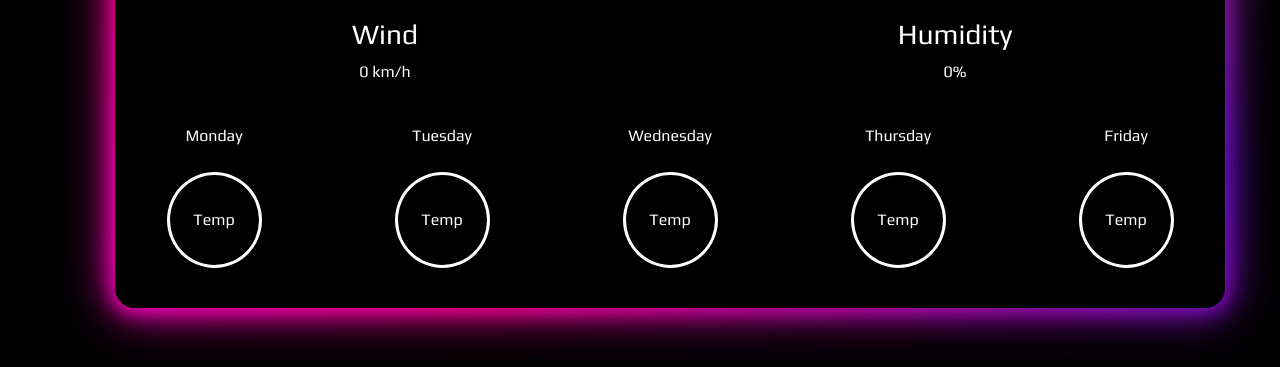
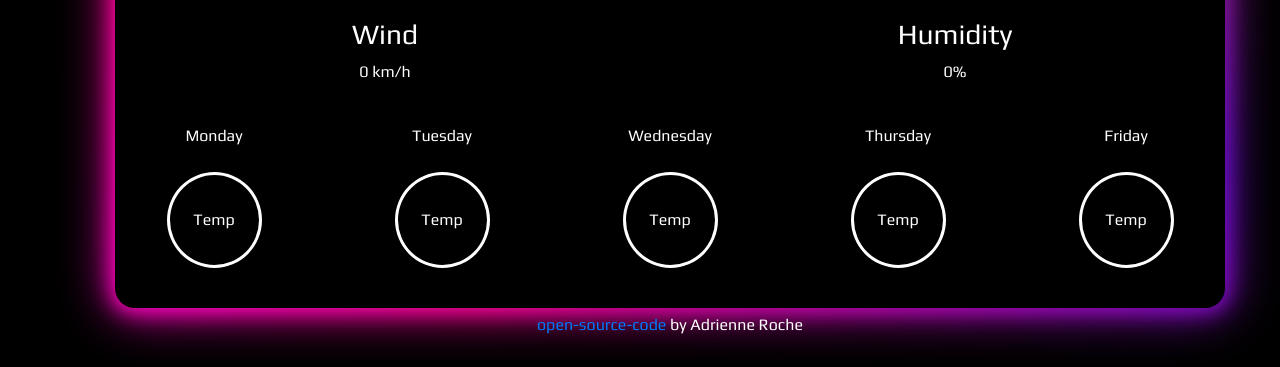
Before and after one commit to Ejdrei/adrienne-weather-app, a plain HTML site: page index.html in a window 1280 px wide. Shown: the part 469-836 px from the top of the page. Before the commit the page ends 807 px from the top, so only its background shows below. Drawn offline with nearby package versions, Linux system fonts and the light colour scheme.

Commit message:
open souce code added

```diff
--- a/index.html
+++ b/index.html
@@ -102,6 +102,10 @@
             </span>
         </div>
     </div>
+    <p id="open-source">
+        <a href="https://github.com/Ejdrei/adrienne-weather-app" >open-source-code</a>
+    by Adrienne Roche
+</p>
     <script src="script.js"></script>
 </body>
 
--- a/style.css
+++ b/style.css
@@ -160,3 +160,8 @@ h2 {
 .glow::after {
   filter: blur(20px);
 }
+
+#open-source {
+  text-align: center;
+  color: white;
+}
```
